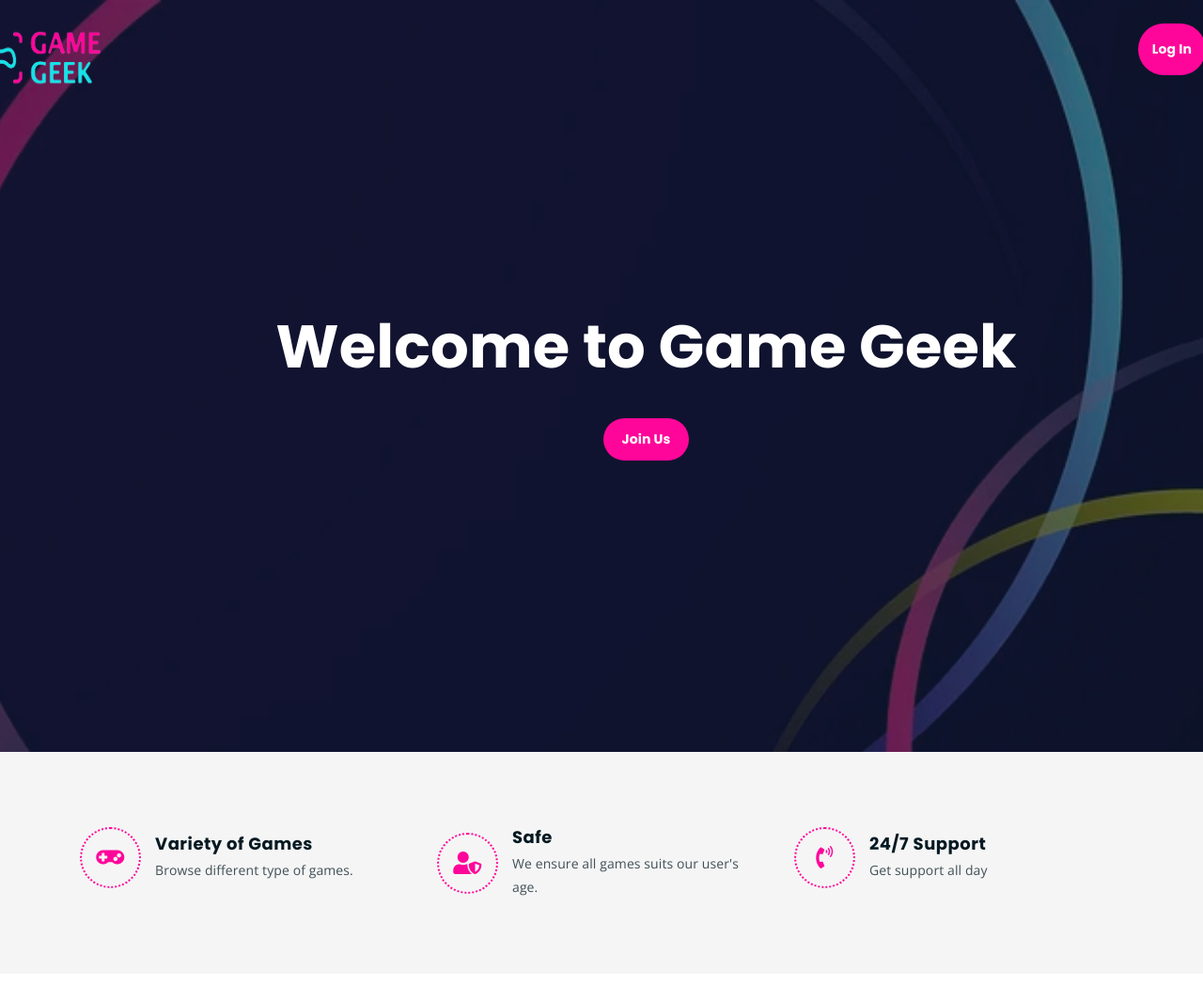
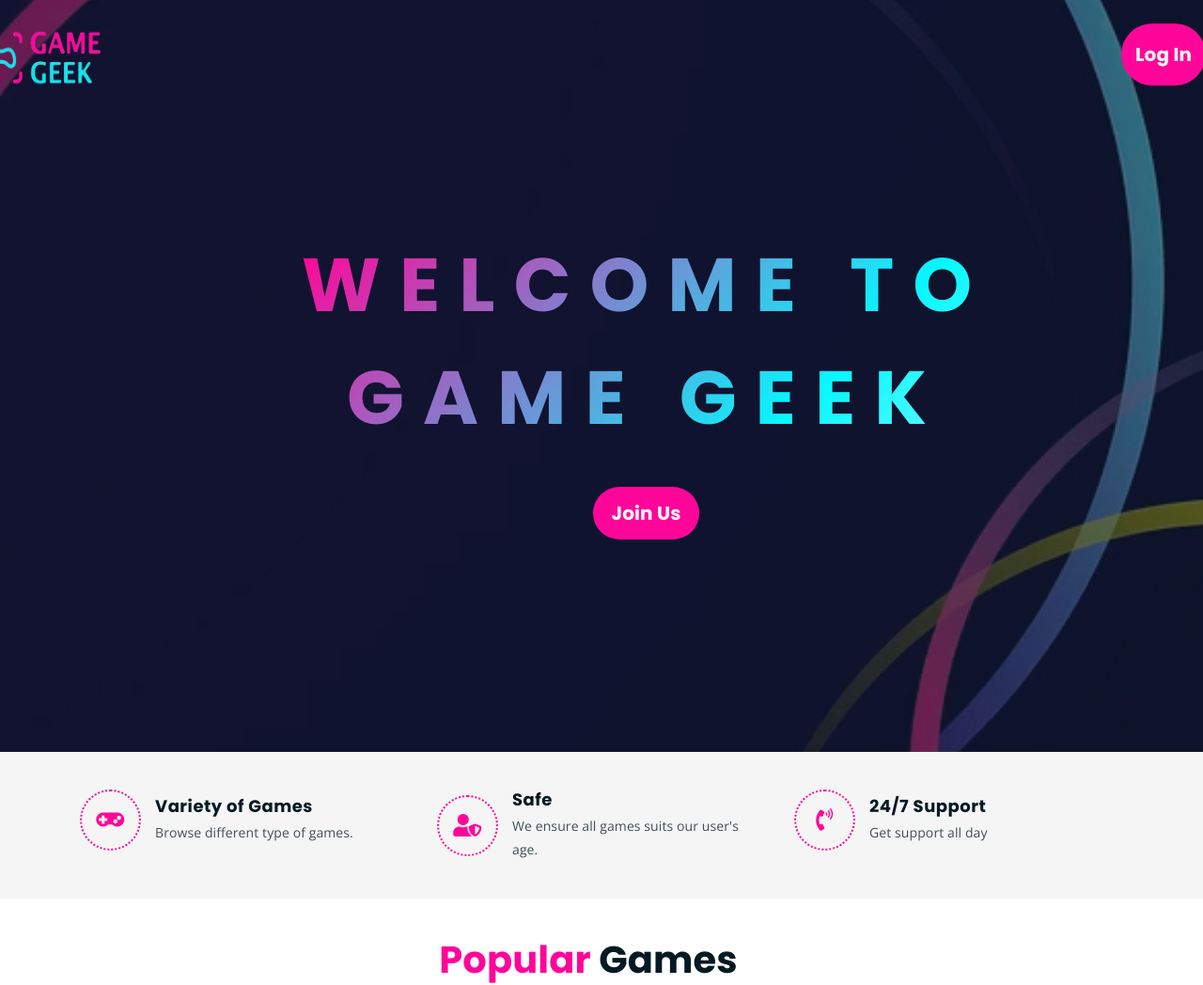
Before and after one commit to HanaAlfozan/2023-GP1-5, a Django app: page / in a window 1280 px wide; the page is wider, and only the part inside the window is pictured. Shown: the top 1048 px of that part at 94% size. Run offline with Django 4.2, Linux system fonts and the light colour scheme; some libraries are stand-ins or nearby versions.

Commit message:
chnages in index

```diff
--- a/FrontEnd/static/css/main.css
+++ b/FrontEnd/static/css/main.css
@@ -319,7 +319,7 @@ p:last-child {
 }
 
 .mt-150 {
-  margin-top: 100px;
+  margin-top: 50px;
 }
 
 @media only screen and (max-width: 767.96px) {
@@ -339,7 +339,7 @@ p:last-child {
 }
 
 .pt-80 {
-  padding-top: 80px;
+  padding-top: 40px;
 }
 
 @media only screen and (max-width: 767.96px) {
@@ -349,7 +349,7 @@ p:last-child {
 }
 
 .pb-80 {
-  padding-bottom: 80px;
+  padding-bottom: 40px;
 }
 
 @media only screen and (max-width: 767.96px) {
@@ -1349,6 +1349,7 @@ a.mobile-show.search-bar-icon:hover {
   background-size: cover;
   background-position: center;
   background-attachment: fixed;
+  background-size: 120%;
 }
 
 .hero-text {
@@ -1418,6 +1419,7 @@ html, body {
 
 .hero-btns {
   margin-top: 35px;
+  font-size: 20px;
 }
 
 .hero-btns a.bordered-btn {
--- a/FrontEnd/templates/index.html
+++ b/FrontEnd/templates/index.html
@@ -55,6 +55,36 @@
 		div img{
 		margin-left:10%}
 
+
+.animate-charcter {
+  text-transform: uppercase;
+  background-image: linear-gradient(
+    -225deg,
+    #231557 0%,
+	#ff069a 29%,
+    #06f7ff 67%,
+    #fff 100%
+  );
+  background-size: auto auto;
+  background-clip: border-box;
+  background-size: 200% auto;
+  color: #fff;
+  background-clip: text;
+  -webkit-background-clip: text;
+  -webkit-text-fill-color: transparent;
+  animation: textclip 2s linear infinite;
+  display: inline-block;
+  font-size: 80px;
+  letter-spacing: 20px;
+  line-height: 1.5;
+}
+
+@keyframes textclip {
+  to {
+    background-position: 200% center;
+  }
+}
+
 	</style>
 
 </head>
@@ -76,8 +106,7 @@
 					<div class="main-menu-wrap">
 						<!-- logo -->
 						<div class="site-logo">
-						<!--	<a href="{% url 'index' %}"> -->
-							<a href="{% url 'index' %}">	<img src="{% static 'img/Games/GameGeek.png' %}" alt="logo">
+							<a href="{% url 'index' %}">	<img src="{% static 'img/Games/GameGeek.png' %}" alt="logo" width="300px" height="120px">
 							</a>
 						</div>
 
@@ -90,13 +119,11 @@
 								<li>
 									<div class="header-icons">
 
-										<a class="boxed-btn" id="login-btn" href="{% url 'login' %}">Log In</a>
+										<a class="boxed-btn" id="login-btn" href="{% url 'login' %}" style="font-size: 20px;">Log In</a>
 									</div>
 								</li>
 							</ul>
 						</nav>
-						<a class="mobile-show search-bar-icon" href="#"><i class="fas fa-search"></i></a>
-						<div class="mobile-menu"></div>
 						<!-- menu end -->
 					</div>
 				</div>
@@ -118,7 +145,17 @@
 					<div class="hero-text">
 						<div class="hero-text-tablecell">
 							<p class="subtitle"></p>
-							<h1>Welcome to Game Geek</h1>
+
+
+							<div class="containeTitle">
+								<div class="rowTitle">
+								  <div class="col-md-12 text-center">
+									<h3 class="animate-charcter">Welcome to Game Geek</h3>
+								  </div>
+								</div>
+							  </div>
+
+
 							<div class="hero-btns">
 								<a href="{% url 'signup' %}" class="boxed-btn">Join Us</a>
 
```
